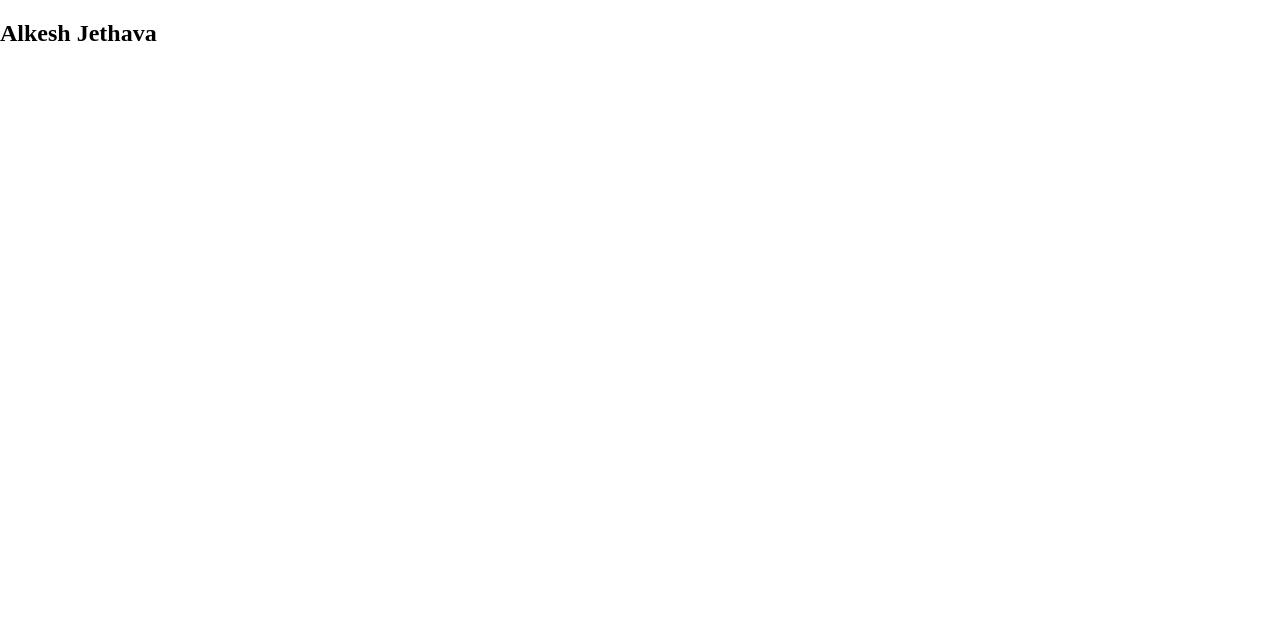
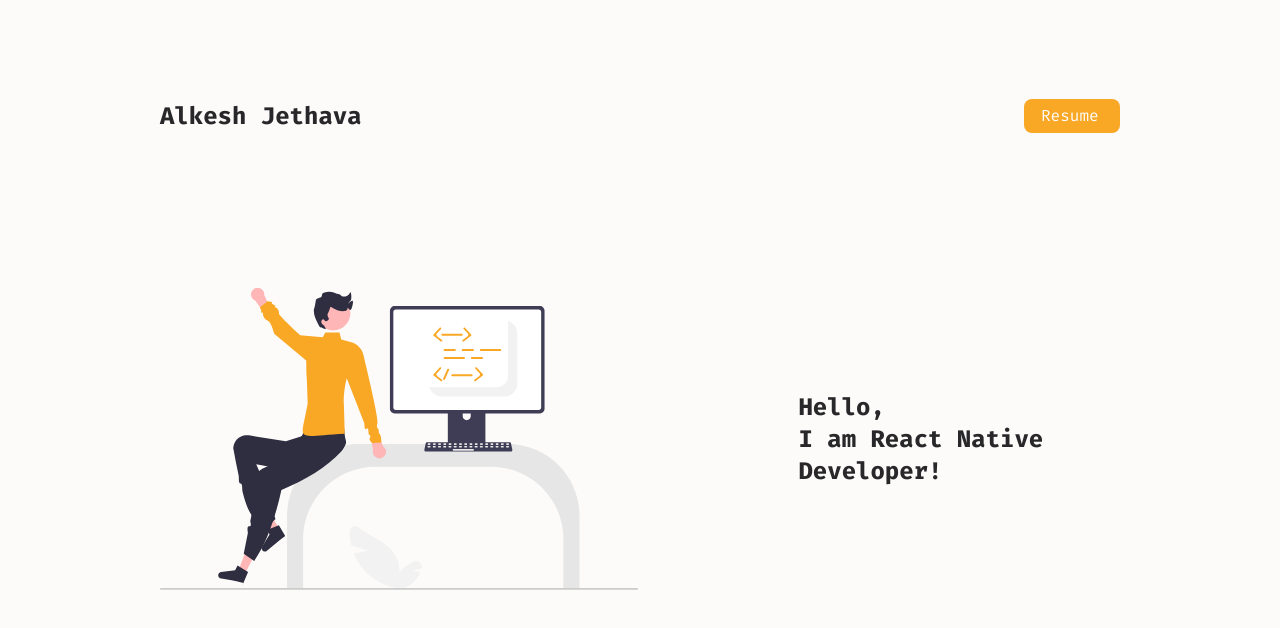
Before and after one commit to alkesh-jethava/alkeshjethava, a Next.js app: page / in a window 1280 px wide. Shown: the top 628 px of the page. Built offline with nearby package versions, Linux system fonts and the light colour scheme.

Commit message:
working on landing page

```diff
--- /dev/null
+++ b/components/Home.js
@@ -0,0 +1,23 @@
+import Image from 'next/image';
+import styles from '../styles/Home.module.css'
+
+import ResumeButton from './ResumeButton'
+// import HomeIllustration from "../public/home.svg";
+
+
+const Home = () => {
+    return (
+        <section className={styles.wrapper}>
+            <div className={styles.headerWrapper}>
+                <h1>Alkesh Jethava</h1>
+                <ResumeButton/>
+            </div>
+            <div className={styles.bodyWrapper}>
+                <Image src="/home.svg" height="600" width="600" />
+                <h1>Hello,<br/> I am React Native Developer!</h1>
+            </div>
+        </section>
+    )
+}
+
+export default Home;
--- /dev/null
+++ b/components/ResumeButton.js
@@ -0,0 +1,11 @@
+import styles from '../styles/Home.module.css'
+
+const ResumeButton = () => {
+    return (
+        <div className={styles.resumeButton}>
+            <p>resume</p>
+        </div>
+    )
+}
+
+export default ResumeButton;
--- a/pages/api/hello.ts
+++ /dev/null
@@ -1,13 +0,0 @@
-// Next.js API route support: https://nextjs.org/docs/api-routes/introduction
-import type { NextApiRequest, NextApiResponse } from 'next'
-
-type Data = {
-  name: string
-}
-
-export default function handler(
-  req: NextApiRequest,
-  res: NextApiResponse<Data>
-) {
-  res.status(200).json({ name: 'John Doe' })
-}
--- a/pages/index.tsx
+++ b/pages/index.tsx
@@ -1,5 +1,13 @@
+import Head from 'next/head';
+import Home from '../components/Home'
+
 const index = () => {
-  return <h2>Alkesh Jethava</h2>
+  return <>
+    <Head>
+      <title>Alkesh Jethava</title>
+    </Head>
+    <Home/>
+  </>
 }
 
 export default index;
--- a/styles/Home.module.css
+++ b/styles/Home.module.css
@@ -1,129 +1,71 @@
-.container {
-  padding: 0 2rem;
+.wrapper{
+    width: 100vw;
+    height: 100vh;
+    padding: 3rem 20rem 0 20rem;
 }
 
-.main {
-  min-height: 100vh;
-  padding: 4rem 0;
-  flex: 1;
-  display: flex;
-  flex-direction: column;
-  justify-content: center;
-  align-items: center;
+.headerWrapper{
+    display: flex;
+    align-items: center;
+    justify-content: space-between;
 }
 
-.footer {
-  display: flex;
-  flex: 1;
-  padding: 2rem 0;
-  border-top: 1px solid #eaeaea;
-  justify-content: center;
-  align-items: center;
+.bodyWrapper{
+    display: flex;
+    align-items: center;
+    justify-content: center;
+    gap: 10rem;
+    margin-top: 3rem;
 }
 
-.footer a {
-  display: flex;
-  justify-content: center;
-  align-items: center;
-  flex-grow: 1;
+.resumeButton{
+    background-color: #F9A826;
+    padding: 0rem 1rem;
+    border-radius: .5rem;
+    transition: all .3s;
+    border: 0.1rem solid transparent;
+    width: 6rem;
 }
 
-.title a {
-  color: #0070f3;
-  text-decoration: none;
+.resumeButton:hover{
+    background-color: transparent;
+    padding: .2rem 1rem;
+    cursor: pointer;
+    color: #28282B;
+    border: 0.1rem solid #F9A826;
 }
 
-.title a:hover,
-.title a:focus,
-.title a:active {
-  text-decoration: underline;
+.resumeButton:hover p{
+    color: #28282B;
 }
 
-.title {
-  margin: 0;
-  line-height: 1.15;
-  font-size: 4rem;
+.resumeButton p{
+    text-transform: capitalize;
+    line-height: 0%;
+    color: #FDFBF9;
+    transition: all .3s;
 }
 
-.title,
-.description {
-  text-align: center;
+@media (max-width: 1500px) {
+    .wrapper{
+        padding: 5rem 10rem 0 10rem;
+    }
 }
 
-.description {
-  margin: 4rem 0;
-  line-height: 1.5;
-  font-size: 1.5rem;
+@media (max-width: 1200px) {
+    .wrapper{
+        padding: 3rem 6rem 0 6rem;
+    }
 }
 
-.code {
-  background: #fafafa;
-  border-radius: 5px;
-  padding: 0.75rem;
-  font-size: 1.1rem;
-  font-family: Menlo, Monaco, Lucida Console, Liberation Mono, DejaVu Sans Mono,
-    Bitstream Vera Sans Mono, Courier New, monospace;
+@media (max-width: 800px) {
+    .wrapper{
+        padding: 2rem 3rem 0 3rem;
+    }
+    .headerWrapper{
+        display: block;
+    }
+    .resumeButton p{
+        text-align: center;
+    }
 }
-
-.grid {
-  display: flex;
-  align-items: center;
-  justify-content: center;
-  flex-wrap: wrap;
-  max-width: 800px;
-}
-
-.card {
-  margin: 1rem;
-  padding: 1.5rem;
-  text-align: left;
-  color: inherit;
-  text-decoration: none;
-  border: 1px solid #eaeaea;
-  border-radius: 10px;
-  transition: color 0.15s ease, border-color 0.15s ease;
-  max-width: 300px;
-}
-
-.card:hover,
-.card:focus,
-.card:active {
-  color: #0070f3;
-  border-color: #0070f3;
-}
-
-.card h2 {
-  margin: 0 0 1rem 0;
-  font-size: 1.5rem;
-}
-
-.card p {
-  margin: 0;
-  font-size: 1.25rem;
-  line-height: 1.5;
-}
-
-.logo {
-  height: 1em;
-  margin-left: 0.5rem;
-}
-
-@media (max-width: 600px) {
-  .grid {
-    width: 100%;
-    flex-direction: column;
-  }
-}
-
-@media (prefers-color-scheme: dark) {
-  .card,
-  .footer {
-    border-color: #222;
-  }
-  .code {
-    background: #111;
-  }
-  .logo img {
-    filter: invert(1);
-  }
-}
--- a/styles/globals.css
+++ b/styles/globals.css
@@ -1,25 +1,18 @@
+@import url('https://fonts.googleapis.com/css2?family=Fira+Code:wght@400;500;600;700;800;900&display=swap');
+
 html,
 body {
   padding: 0;
   margin: 0;
-  font-family: Fira code;
+  font-family: 'Fira Code', monospace;
+  background-color: #FDFBF9;
+  color: #28282B;
 }
 
-a {
-  color: inherit;
-  text-decoration: none;
+::selection{
+  background-color: transparent;
 }
 
 * {
   box-sizing: border-box;
 }
-
-@media (prefers-color-scheme: dark) {
-  html {
-    color-scheme: dark;
-  }
-  body {
-    color: #28282B;
-    background: #FDFBF9;
-  }
-}
```
Also changed, not shown: public/home.svg (added), public/vercel.svg (deleted).
